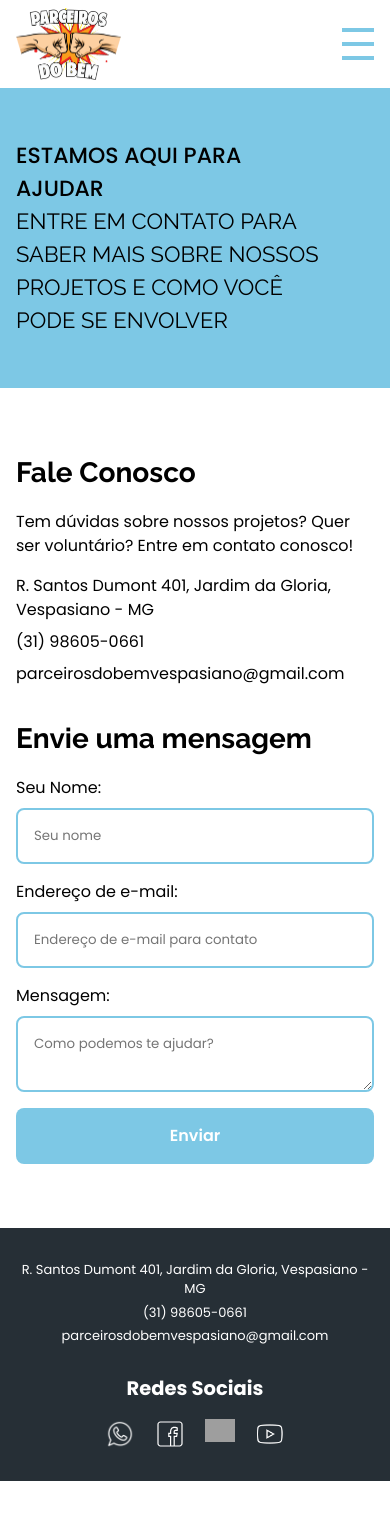
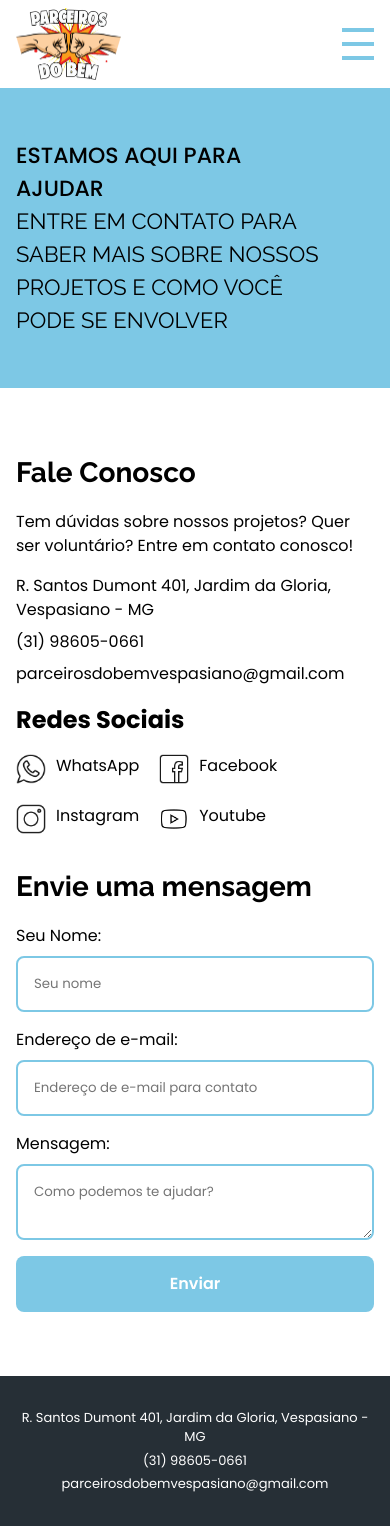
Before and after one commit to wellingtonfernandesbarbosa/parceiros-do-bem, a React (Vite) app: page /contato in a window 390 px wide. Before the commit the page ends 1481 px from the top, so only its background shows below. Built offline with nearby package versions, Linux system fonts and the light colour scheme; grey boxes are pictures that could not be loaded.

Commit message:
Implemented "SocialMediaLinks" component, added it to the contact page, and refactored it in the "Footer"

```diff
--- a/src/components/Footer/Footer.module.scss
+++ b/src/components/Footer/Footer.module.scss
@@ -14,8 +14,8 @@
     max-width: var(--max-width);
     margin: 0 auto;
     width: 100%;
-    justify-content: space-between;
-    padding: 90px 0 96px;
+    justify-content: space-around;
+    padding: 64px 0;
     color: var(--white);
     font-size: 13px;
     gap: 16px;
@@ -23,7 +23,6 @@
     &__Info {
       display: flex;
       flex-direction: column;
-      width: 33%;
       gap: 20px;
 
       &__Logo {
@@ -53,7 +52,6 @@
       display: flex;
       flex-direction: column;
       align-items: center;
-      width: 33%;
       gap: 24px;
 
       nav {
@@ -77,32 +75,8 @@
     }
 
     &__Social {
-      display: flex;
-      align-items: center;
-      flex-direction: column;
-      gap: 24px;
-      width: 33%;
-
-      &__Icons {
-        display: flex;
+      ul {
         flex-direction: column;
-        gap: 20px;
-
-        &__Item {
-          a {
-            display: flex;
-            align-items: center;
-            gap: 10px;
-
-            img {
-              width: 30px;
-            }
-
-            span {
-              font-size: 16px;
-            }
-          }
-        }
       }
     }
   }
@@ -120,7 +94,7 @@
   }
 }
 
-@media screen and (max-width: 622px) {
+@media screen and (max-width: 684px) {
   .Footer {
     &__Container {
       &__Navigation {
@@ -138,7 +112,8 @@
 
       &__Info {
         text-align: center;
-        img, p {
+        img,
+        p {
           display: none;
         }
 
@@ -149,15 +124,13 @@
       }
 
       &__Social {
-        gap: 16px;
-        &__Icons {
-          flex-direction: row;
+        div {
+          align-items: center;
 
-          &__Item {
-            a {
-              span {
-                display: none;
-              }
+          ul {
+            flex-direction: row;
+            span {
+              display: none;
             }
           }
         }
--- a/src/components/Footer/index.tsx
+++ b/src/components/Footer/index.tsx
@@ -4,17 +4,17 @@ import Logo from "@/assets/logo.png";
 import locationLogo from "@/assets/location-white.png";
 import phoneLogo from "@/assets/phone-white.png";
 import mailIcon from "@/assets/mail-white.png";
-import WhatsappLogo from "@/assets/whatsapp-white.png";
-import FacebookWhiteLogo from "@/assets/facebook-white.svg";
-import InstagramLogo from "@/assets/instagram-white.png";
-import YoutubeWhiteIcon from "@/assets/youtube-white.png";
 
 import NavBar from "../NavBar";
 import { useParceiroDoBem } from "@/hooks";
 import { LinkTelFormatter } from "@/util";
+import SocialMediaLinks from "../SocialMediaLinks";
+import { useLocation } from "react-router-dom";
 
 const Footer = () => {
   const parceirosDoBem = useParceiroDoBem()[0];
+  const { pathname } = useLocation();
+  const page = pathname.replace("/", "");
 
   return (
     <footer className={styles.Footer}>
@@ -47,35 +47,11 @@ const Footer = () => {
           <h2>Páginas</h2>
           <NavBar />
         </div>
-        <div className={styles.Footer__Container__Social}>
-          <h2>Redes Sociais</h2>
-          <ul className={styles.Footer__Container__Social__Icons}>
-            <li className={styles.Footer__Container__Social__Icons__Item}>
-              <a href={parceirosDoBem.whatsApp} target="_blank" rel="noopener noreferrer" title="WhatsApp">
-                <img src={WhatsappLogo} alt="WhatsApp" className={styles.Footer__SocialIcon} />
-                <span>WhatsApp</span>
-              </a>
-            </li>
-            <li className={styles.Footer__Container__Social__Icons__Item}>
-              <a href={parceirosDoBem.facebook} target="_blank" rel="noopener noreferrer" title="Facebook">
-                <img src={FacebookWhiteLogo} alt="Facebook" className={styles.Footer__SocialLink__SocialIcon} />
-                <span>Facebook</span>
-              </a>
-            </li>
-            <li className={styles.Footer__Container__Social__Icons__Item}>
-              <a href={parceirosDoBem.instagram} target="_blank" rel="noopener noreferrer" title="Instagram">
-                <img src={InstagramLogo} alt="Instagram" className={styles.Footer__SocialLink__SocialIcon} />
-                <span>Instagram</span>
-              </a>
-            </li>
-            <li className={styles.Footer__Container__Social__Icons__Item}>
-              <a href={parceirosDoBem.youtube} target="_blank" rel="noopener noreferrer" title="Youtube">
-                <img src={YoutubeWhiteIcon} alt="Youtube" className={styles.Footer__SocialLink__SocialIcon} />
-                <span>Youtube</span>
-              </a>
-            </li>
-          </ul>
-        </div>
+        {page !== "contato" && (
+          <div className={styles.Footer__Container__Social}>
+            <SocialMediaLinks />
+          </div>
+        )}
       </div>
     </footer>
   );
--- /dev/null
+++ b/src/components/SocialMediaLinks/SocialMediaLinks.module.scss
@@ -0,0 +1,41 @@
+.Social {
+  display: flex;
+  flex-direction: column;
+  gap: 24px;
+
+  &__Title {
+    width: max-content;
+  }
+
+  &__List {
+    display: flex;
+    // flex-direction: column;
+    gap: 20px;
+
+    &__Item {
+      a {
+        display: flex;
+        gap: 10px;
+
+        img {
+          width: 30px;
+        }
+
+        span {
+          font-size: 16px;
+        }
+      }
+    }
+  }
+}
+
+@media screen and (max-width: 540px) {
+  .Social {
+    gap: 16px;
+
+    &__List {
+      flex-direction: row;
+
+    }
+  }
+}
--- /dev/null
+++ b/src/components/SocialMediaLinks/index.tsx
@@ -0,0 +1,69 @@
+import styles from "./SocialMediaLinks.module.scss";
+import WhatsappWhite from "@/assets/whatsapp-white.png";
+import WhatsAppBlack from "@/assets/whatsapp.png";
+import FacebookWhite from "@/assets/facebook-white.svg";
+import FacebookBlack from "@/assets/facebook.png";
+import InstagramWhite from "@/assets/instagram-white.png";
+import InstagramBlack from "@/assets/instagram.png";
+import YoutubeWhite from "@/assets/youtube-white.png";
+import YoutubeBlack from "@/assets/youtube.png";
+import { useParceiroDoBem } from "@/hooks";
+import { useLocation } from "react-router-dom";
+
+const SocialMediaLinks = () => {
+  const parceirosDoBem = useParceiroDoBem()[0];
+
+  const page = useLocation().pathname.replace("/", "");
+  console.log(page)
+
+  let WhatsAppIcon = null;
+  let FacebookIcon = null;
+  let InstagramIcon = null;
+  let YoutubeIcon = null;
+
+  if (page === "contato") {
+    WhatsAppIcon = WhatsAppBlack;
+    FacebookIcon = FacebookBlack;
+    InstagramIcon = InstagramBlack;
+    YoutubeIcon = YoutubeBlack;
+  } else {
+    WhatsAppIcon = WhatsappWhite;
+    FacebookIcon = FacebookWhite;
+    InstagramIcon = InstagramWhite;
+    YoutubeIcon = YoutubeWhite;
+  }
+
+  return (
+    <div className={styles.Social}>
+      <h2 className={styles.Social__Title}>Redes Sociais</h2>
+      <ul className={styles.Social__List}>
+        <li className={styles.Social__List__Item}>
+          <a href={parceirosDoBem.whatsApp} target="_blank" rel="noopener noreferrer" title="WhatsApp">
+            <img src={WhatsAppIcon} alt="WhatsApp" className={styles.Social__List__Item__Icon} />
+            <span>WhatsApp</span>
+          </a>
+        </li>
+        <li className={styles.Social__List__Item}>
+          <a href={parceirosDoBem.facebook} target="_blank" rel="noopener noreferrer" title="Facebook">
+            <img src={FacebookIcon} alt="Facebook" className={styles.Social__List__Item__Icon} />
+            <span>Facebook</span>
+          </a>
+        </li>
+        <li className={styles.Social__List__Item}>
+          <a href={parceirosDoBem.instagram} target="_blank" rel="noopener noreferrer" title="Instagram">
+            <img src={InstagramIcon} alt="Instagram" className={styles.Social__List__Item__Icon} />
+            <span>Instagram</span>
+          </a>
+        </li>
+        <li className={styles.Social__List__Item}>
+          <a href={parceirosDoBem.youtube} target="_blank" rel="noopener noreferrer" title="Youtube">
+            <img src={YoutubeIcon} alt="Youtube" className={styles.Social__List__Item__Icon} />
+            <span>Youtube</span>
+          </a>
+        </li>
+      </ul>
+    </div>
+  );
+};
+
+export default SocialMediaLinks;
--- a/src/pages/Contact/Contact.module.scss
+++ b/src/pages/Contact/Contact.module.scss
@@ -12,12 +12,19 @@
       display: flex;
       flex-direction: column;
       gap: 16px;
-      width: 40%;
+      width: 46%;
 
       &__Links {
         display: flex;
         flex-direction: column;
         gap: 8px;
+      }
+
+      &__SocialMediaLinks {
+        ul {
+
+          flex-wrap: wrap;
+        }
       }
     }
 
@@ -118,3 +125,15 @@
     }
   }
 }
+
+@media screen and (max-width: 350px) {
+  .Contact {
+    &__Container {
+      &__Info {
+        &__Links {
+          font-size: 14px;
+        }
+      }
+    }
+  }
+}
--- a/src/pages/Contact/index.tsx
+++ b/src/pages/Contact/index.tsx
@@ -5,6 +5,7 @@ import { useState } from "react";
 import Banner from "@/components/Banner";
 import { useParceiroDoBem } from "@/hooks";
 import { Title3 } from "@/components/Typografy";
+import SocialMediaLinks from "@/components/SocialMediaLinks";
 
 const Contact = () => {
   const ParceirosDoBem = useParceiroDoBem()[0];
@@ -47,6 +48,10 @@ const Contact = () => {
             <a href={`tel:${ParceirosDoBem.phone}`}>{ParceirosDoBem.phone}</a>
             <a href={`mailto:${ParceirosDoBem.email}`}>{ParceirosDoBem.email}</a>
           </div>
+
+          <div className={styles.Contact__Container__Info__SocialMediaLinks}>
+            <SocialMediaLinks />
+          </div>
         </div>
 
         <div className={styles.Contact__Container__Form}>
```
Also changed, not shown: src/assets/youtube.png (added).
